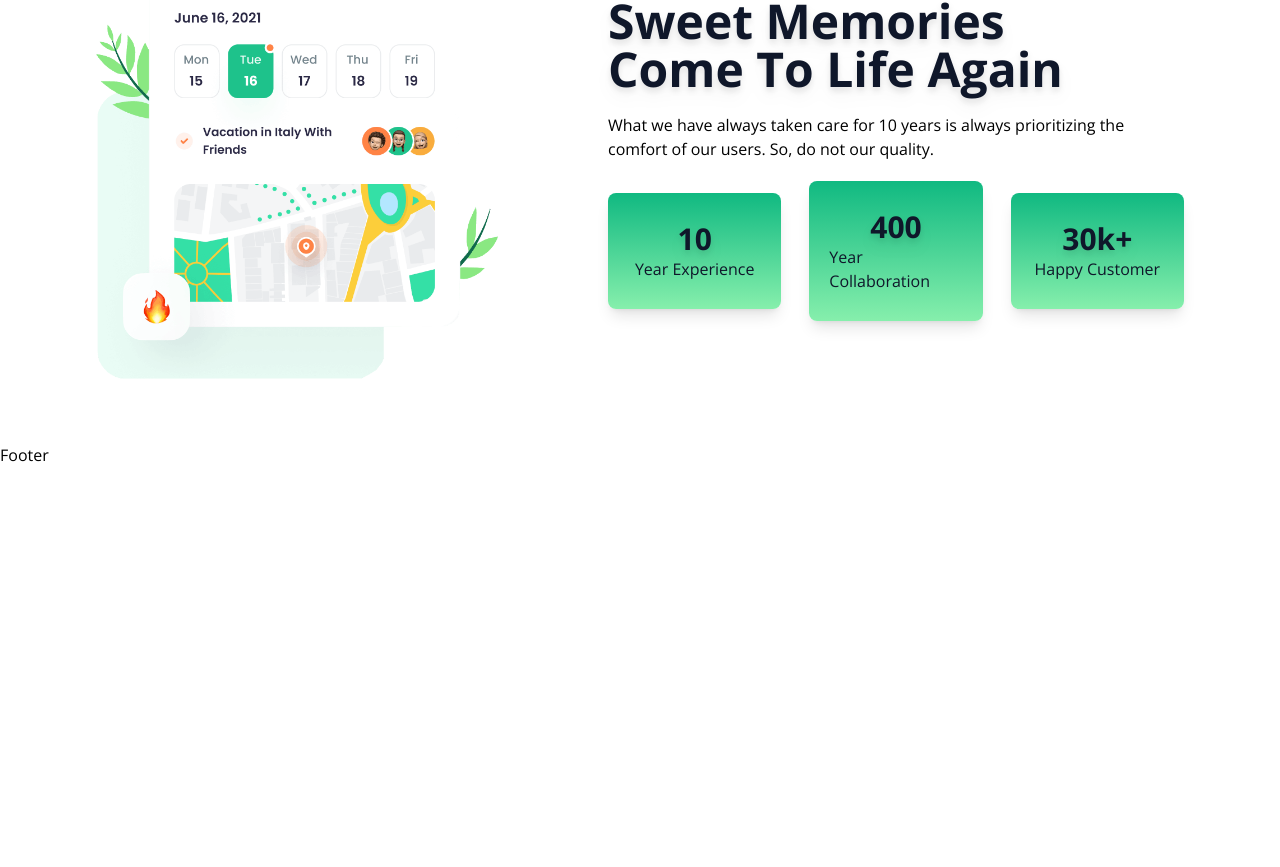
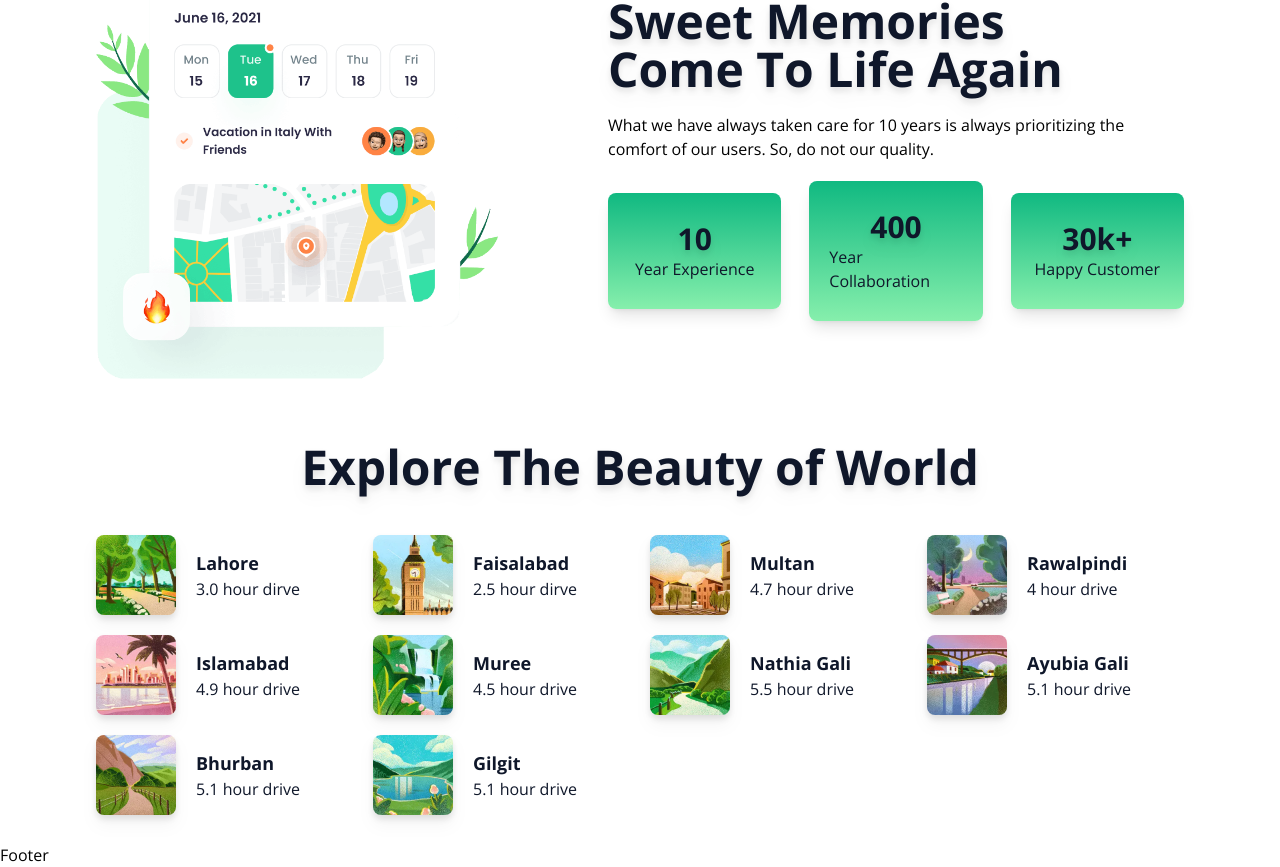
Before and after one commit to bdhamithkumara/travel-agency-web-reactJS, a React (Vite) app: page / in a window 1280 px wide. Shown: the part 1305-2172 px from the top of the page. Before the commit the page ends 1772 px from the top, so only its background shows below. Built offline with nearby package versions, Linux system fonts and the light colour scheme.

Commit message:
completed explore section

```diff
--- a/src/App.jsx
+++ b/src/App.jsx
@@ -1,6 +1,6 @@
 import React from 'react';
-import { Navbar , Hero , Memory, Footer } from './components';
-import { hero , navlinks , memory } from './data/travigodata';
+import { Navbar , Hero , Memory, Explore , Footer } from './components';
+import { hero , navlinks , memory , placesAPI} from './data/travigodata';
 
 const App = () => {
   return (
@@ -8,6 +8,7 @@
       <Navbar navlinks={navlinks}/>
       <Hero hero={hero}/>
       <Memory memory={memory}/>
+      <Explore title="Explore The Beauty of World" placesAPI={placesAPI}/>
       <Footer/>
     </div>
   );
--- /dev/null
+++ b/src/components/Explore.jsx
@@ -0,0 +1,30 @@
+import React from 'react'
+
+const Explore = ({title, placesAPI}) => {
+  return (
+    <>
+        <div className='relative my-7 md:mt-3'>
+            <div className='travigo-container '>
+                <div className='flex items-center justify-center text-center mb-11 mb:mb-7'>
+                    <h1 className='text-5xl lg:text-4xl md:text-3xl sm:text-2xl xsm:text-xl font-bold filter drop-shadow-lg text-slate-900'>{title}</h1>
+                </div>
+                <div className='grid items-center grid-cols-4 lg:grid-cols-3 md:grid-cols-2 gap-5'>
+                    {placesAPI?.map((val,i) => (
+                        <div key={i} className='flex items-center gap-5 sm:gap-3 rounded-lg hover:bg-emerald-300 transition-all duration-300 cursor-pointer hover:scale-105'>
+                            <div className=''>
+                                <img src={val.placeImg} alt="place/image" className='w-20 h-20 sm:w-16 sm:h-16 rounded-lg filter drop-shadow-lg'/>
+                            </div>
+                            <div className='flex items-start flex-col text-slate-900'>
+                                <h1 className='text-lg sm:text-sm font-bold'>{val.location}</h1>
+                                <p className='font-normal lg:text-sm text-base sm:text-sm'>{val.distance}</p>
+                            </div>
+                        </div>
+                    ))}
+                </div>
+            </div>
+        </div>
+    </>
+  )
+}
+
+export default Explore
--- a/src/components/index.js
+++ b/src/components/index.js
@@ -1,4 +1,5 @@
 export {default as Navbar} from './Navbar.jsx';
 export {default as Hero} from './Hero.jsx';
 export {default as Memory} from './Memory.jsx';
+export {default as Explore} from './Explore.jsx';
 export {default as Footer} from './Footer.jsx';
```
